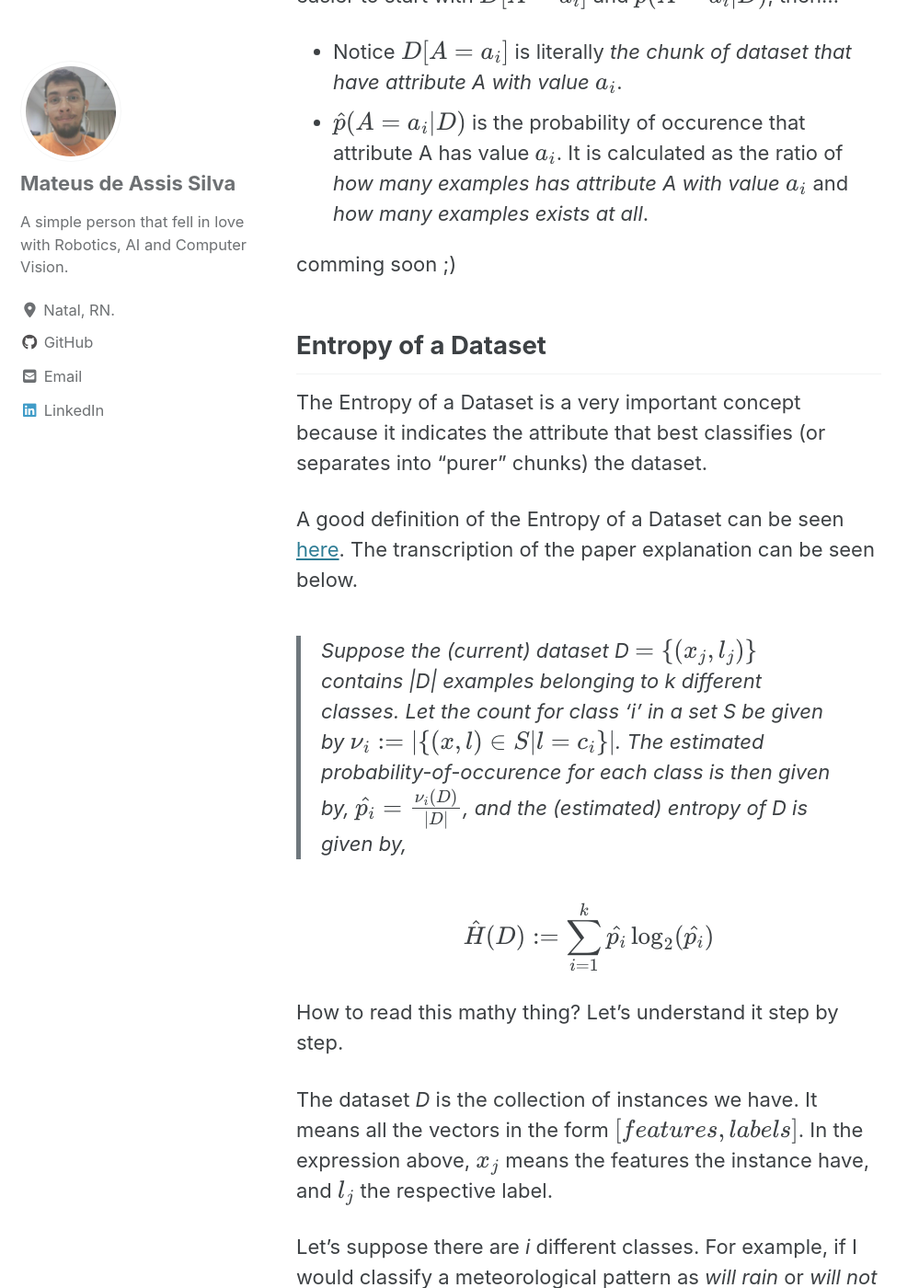
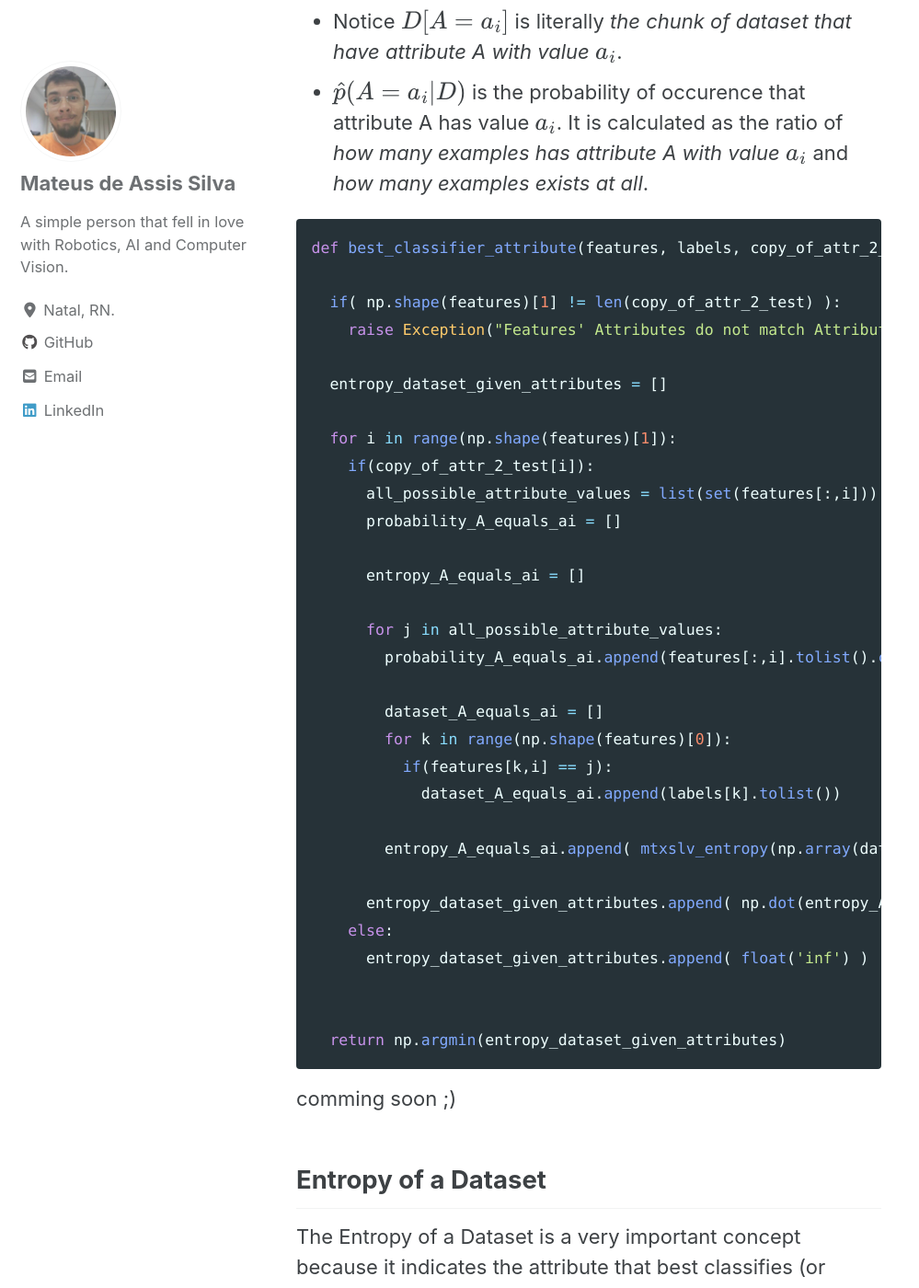
Before and after one commit to mtxslv/mtxslv.github.io, a Jekyll site: the page built from _posts/2020-05-12-id3_part_2.md, in a window 1280 px wide and 1400 px high, scrolled down 1913 px. Shown: the whole window at 92% size, without its empty margins (0-999 px from the left). Built offline with Jekyll 4.4.1, drawn with Linux system fonts in a browser that asks for light colours; cached includes are drawn as plain includes; nearby versions of some CDN libraries; formulas are drawn with MathJax 3; some of the changed text lies outside the part shown.

Commit message:
code added

````diff
--- a/_posts/2020-05-12-id3_part_2.md
+++ b/_posts/2020-05-12-id3_part_2.md
@@ -36,11 +36,47 @@ $$\hat{p}(A=a_i \vert D):= \frac{\vert D[A=a_i] \vert}{\vert D \vert}$$.
 
 > Recall that in the original ID3 algorithm, the attribute to split on is chosen to be one which  (...) minimizes the conditional entropy.
 
-Let's try to understand the expression for $$\hat{H}(D \vert A)$$. It is easier to start with $$D[A = a_i]$$ and $$\hat{p}(A = a_i \vert D)$$, then...
+Let's try to understand the expression for $$\hat{H}(D \vert A)$$:
 
 * Notice $$D[A = a_i]$$ is literally _the chunk of dataset that have attribute A with value_ $$a_i$$.
 * $$\hat{p}(A = a_i \vert D)$$ is the probability of occurence that attribute A has value $$a_i$$. It is calculated as the ratio of _how many examples has attribute A with value_  $$a_i$$ and _how many examples exists at all_.
 
+
+
+{% raw %}
+```python
+def best_classifier_attribute(features, labels, copy_of_attr_2_test):
+
+  if( np.shape(features)[1] != len(copy_of_attr_2_test) ):
+    raise Exception("Features' Attributes do not match Attributes vector given")
+
+  entropy_dataset_given_attributes = []
+
+  for i in range(np.shape(features)[1]):
+    if(copy_of_attr_2_test[i]):
+      all_possible_attribute_values = list(set(features[:,i]))
+      probability_A_equals_ai = []
+
+      entropy_A_equals_ai = []
+
+      for j in all_possible_attribute_values:
+        probability_A_equals_ai.append(features[:,i].tolist().count(j)/np.shape(features[:,i])[0])
+
+        dataset_A_equals_ai = []
+        for k in range(np.shape(features)[0]):
+          if(features[k,i] == j):
+            dataset_A_equals_ai.append(labels[k].tolist())
+
+        entropy_A_equals_ai.append( mtxslv_entropy(np.array(dataset_A_equals_ai)) )
+
+      entropy_dataset_given_attributes.append( np.dot(entropy_A_equals_ai,probability_A_equals_ai) )
+    else:
+      entropy_dataset_given_attributes.append( float('inf') )
+
+
+  return np.argmin(entropy_dataset_given_attributes)
+```
+{% endraw %}
 
 
 comming soon ;)
````
